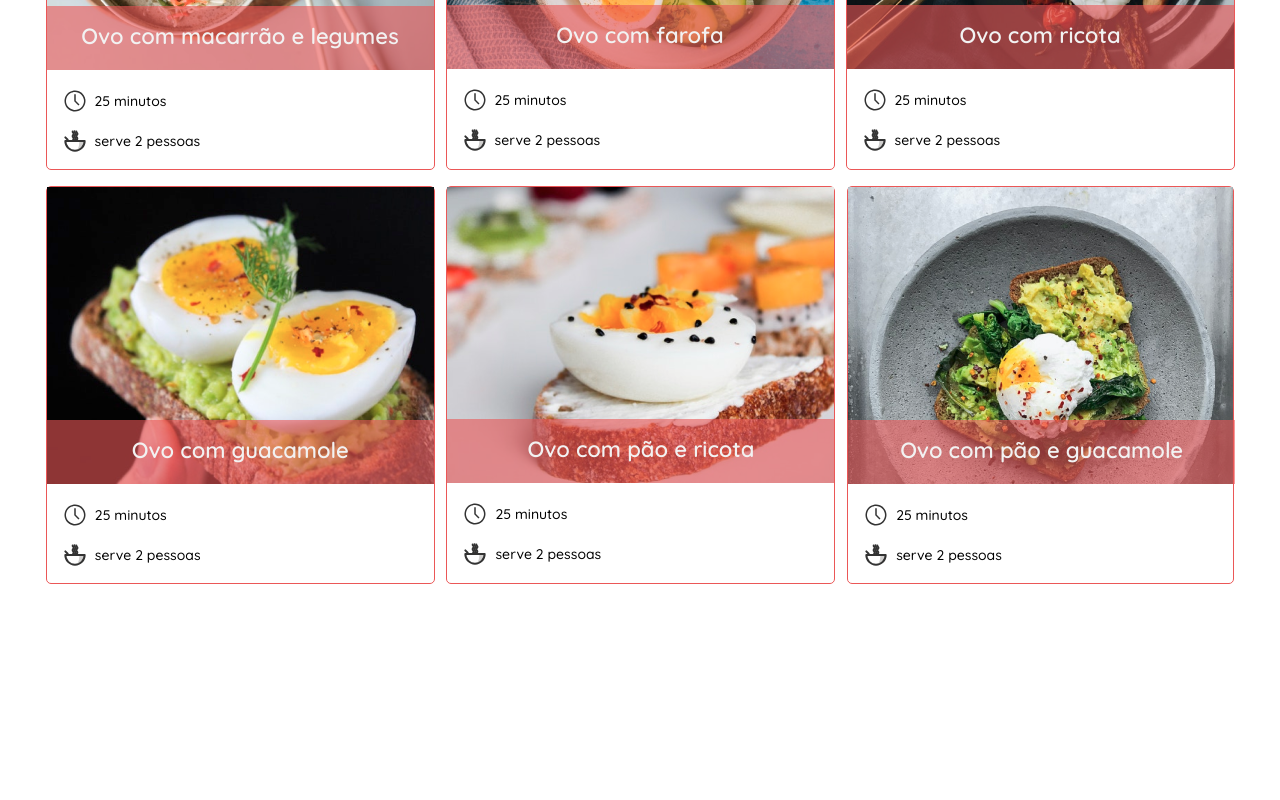
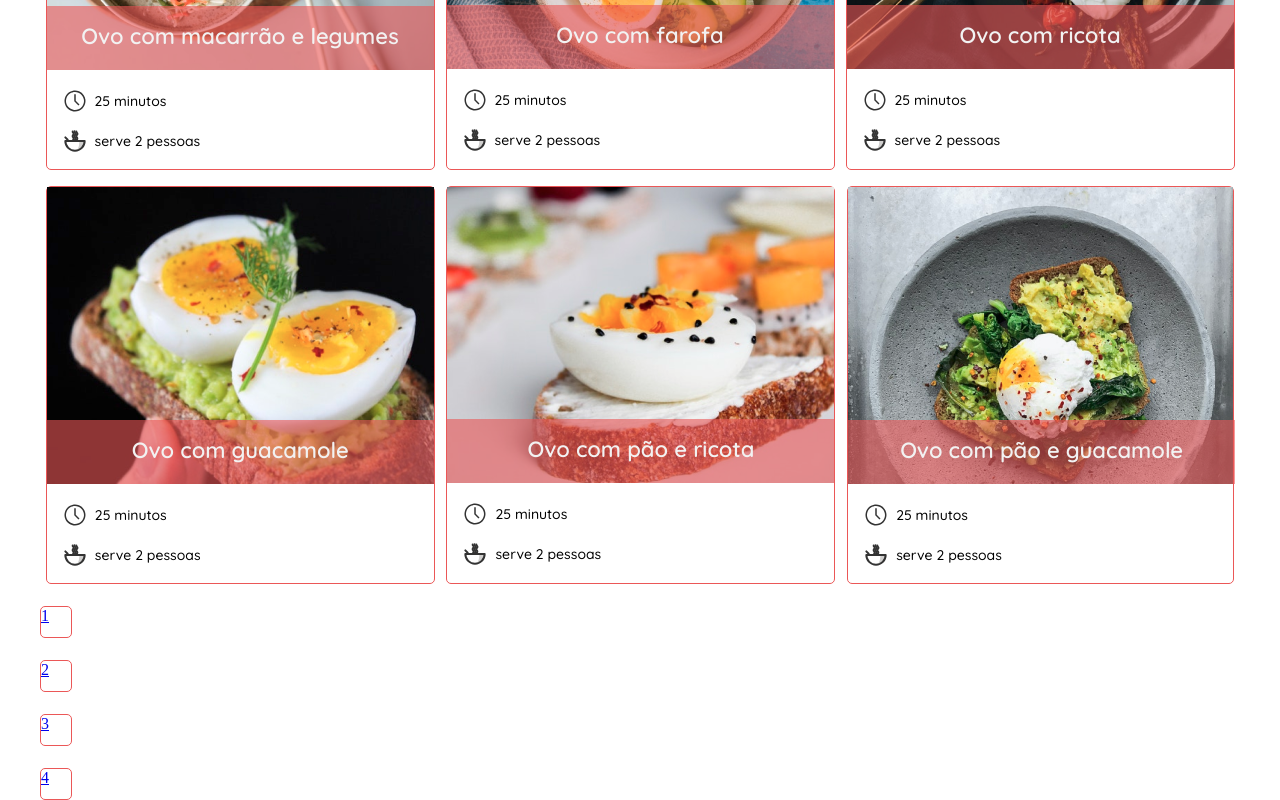
Before and after one commit to pri01teodoro/framewok, a Next.js app: page / in a window 1280 px wide. Shown: the part 1172-1972 px from the top of the page. Before the commit the page ends 1756 px from the top, so only its background shows below. Built offline with nearby package versions, Linux system fonts and the light colour scheme.

Commit message:
Criando componente de paginação

```diff
--- /dev/null
+++ b/src/components/Pagination/Pagination.module.css
@@ -0,0 +1,14 @@
+.paginacao{
+    display: flex;
+    flex-direction: row;
+    width: 1200px;
+    margin: auto;
+    margin-top: 22px;
+}
+
+.box__paginacao{
+    width: 32px;
+    height: 32px;
+    border: 1px solid #EB5757;
+    border-radius: 5px;
+}
--- /dev/null
+++ b/src/components/Pagination/index.jsx
@@ -0,0 +1,12 @@
+import styles from "./Pagination.module.css"
+
+export default function Pagination({link, numero}) {
+
+    return (
+        <div className={styles.paginacao}>
+            <div className={styles.box__paginacao}>
+                <a href={link}>{numero}</a>
+            </div>
+        </div>
+    )
+}
--- a/src/pages/index.tsx
+++ b/src/pages/index.tsx
@@ -1,18 +1,33 @@
 import CardList from "../components/CardList";
 import Header from "../components/Header";
+import Pagination from "../components/Pagination";
 
 
 
 
 export default function Home() {
 
+  const paginacao = [
+    {id: 1, link: "#", numero: 1 },
+    {id: 2, link: "#", numero: 2 },
+    {id: 3, link: "#", numero: 3 },
+    {id: 4, link: "#", numero: 4 },
+  ]
 
   return (
     <>
-{/*<link rel="stylesheet" href="https://fonts.googleapis.com/css2?family=Quicksand:wght@500;600&family=Ubuntu&display=swap" />*/}
     <Header />
 
     <CardList />
+
+    {paginacao.map(pagina =>(
+      <Pagination
+      key={pagina.id}
+      link={pagina.link}
+      numero={pagina.numero}/>
+    ))}
+
+
     </>
   )
 }
```
